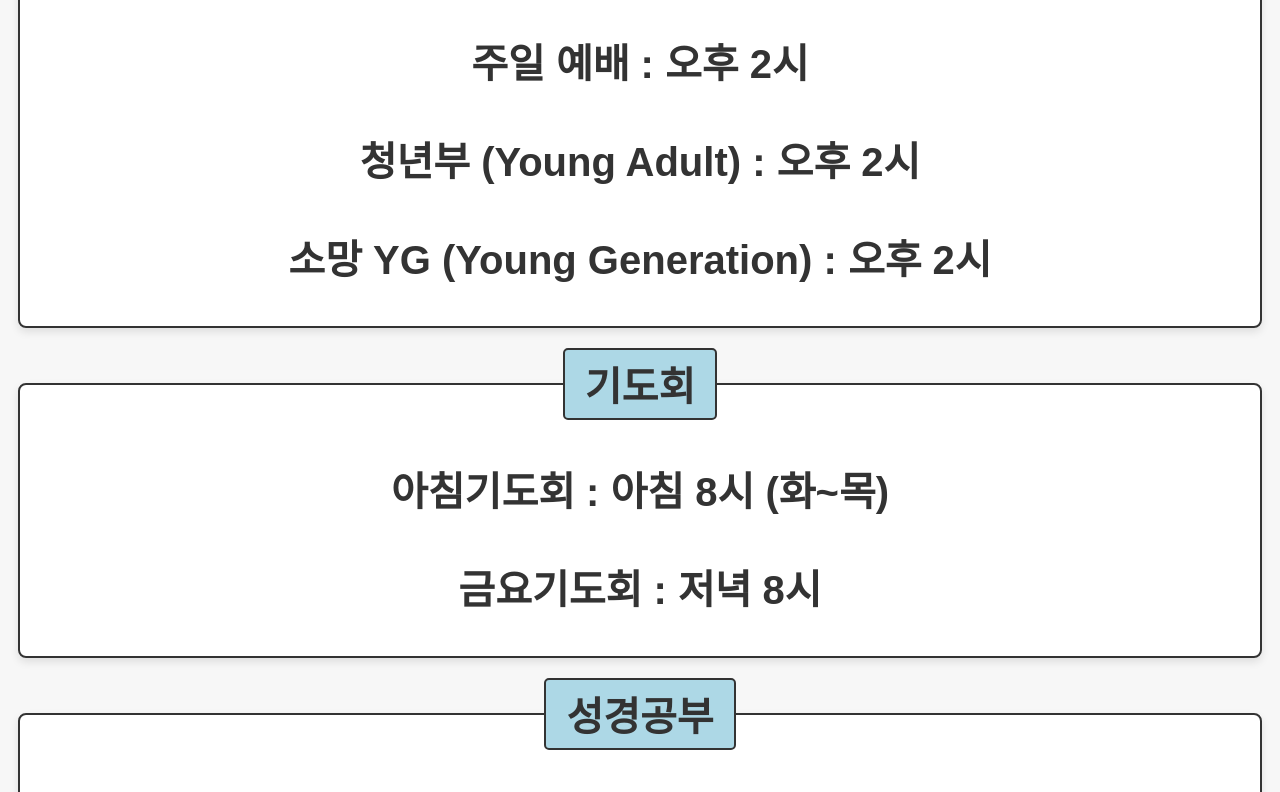
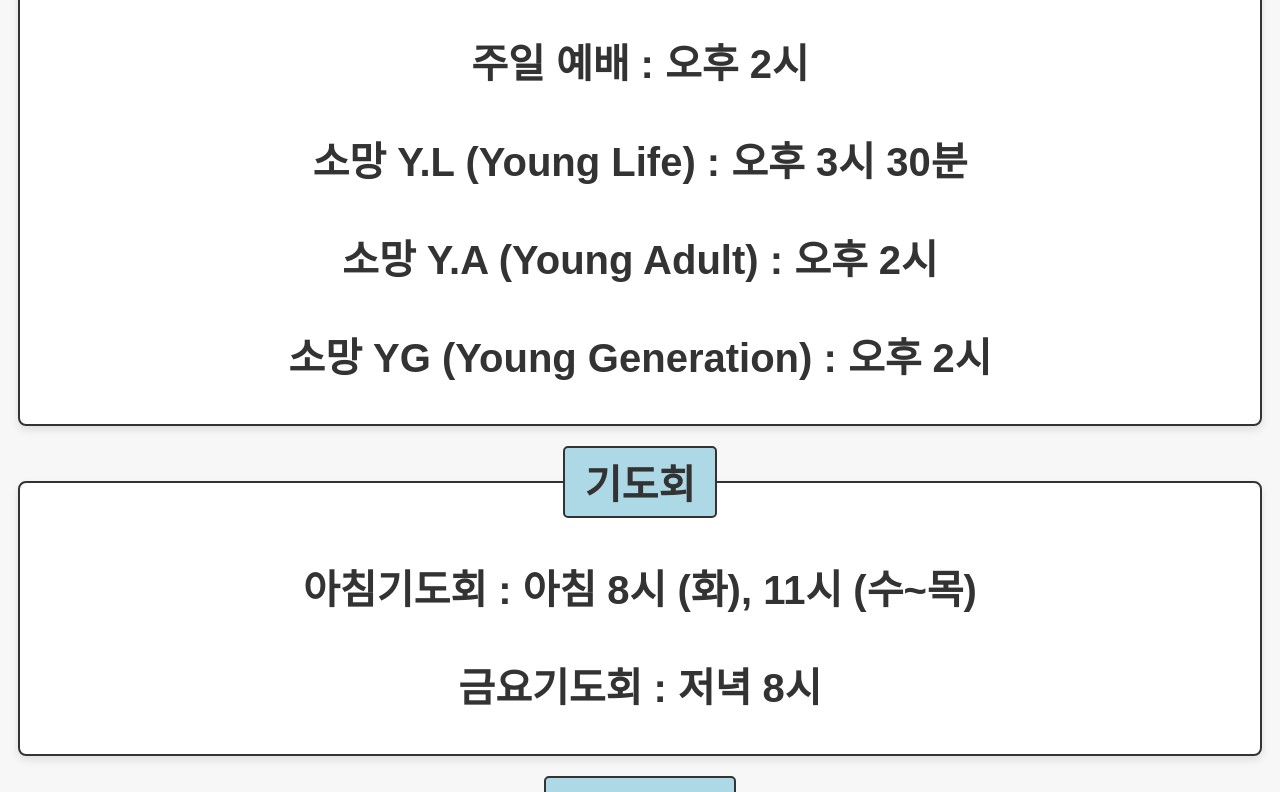
Before and after one commit to hyt152004/Somang-Website, a React (Vite) app: page / in a window 1280 px wide. Shown: the part 900-1692 px from the top of the page. Built offline with nearby package versions, Linux system fonts and the light colour scheme.

Commit message:
changed service time

```diff
--- a/package.json
+++ b/package.json
@@ -25,6 +25,6 @@
     "eslint-plugin-react-refresh": "^0.4.9",
     "globals": "^15.9.0",
     "tailwindcss": "^3.4.10",
-    "vite": "^5.4.1"
+    "vite": "^5.4.16"
   }
 }
--- a/src/App.jsx
+++ b/src/App.jsx
@@ -51,13 +51,14 @@ function App() {
       <fieldset className="grid-container">
         <legend>예배시간</legend>
           <p>주일 예배 : 오후 2시</p>
-          <p>청년부 (Young Adult) : 오후 2시</p>
+          <p>소망 Y.L (Young Life) : 오후 3시 30분</p>
+          <p>소망 Y.A (Young Adult) : 오후 2시</p>
           <p>소망 YG (Young Generation) : 오후 2시</p>
       </fieldset>
 
       <fieldset className="grid-container">
         <legend>기도회</legend>
-          <p>아침기도회 : 아침 8시 (화~목)</p>
+          <p>아침기도회 : 아침 8시 (화), 11시 (수~목)</p>
           <p>금요기도회 : 저녁 8시</p>
       </fieldset>
 
```
Also changed, not shown: 1 other file (tests, documents, lock files or other folders).
